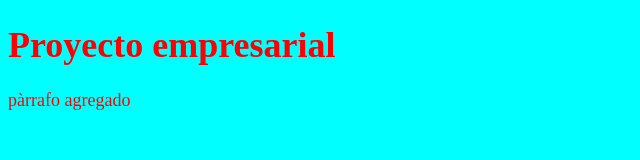
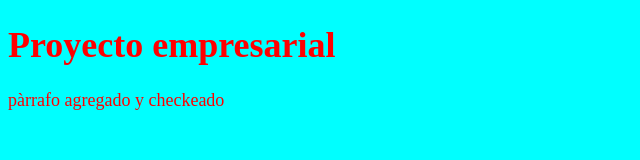
Before and after one commit to arturolopm/CursoGit, a plain HTML site: page index.html in a window 1280 px wide. Shown: the whole page, without its empty margins (0-640 px from the left). Drawn offline with Linux system fonts and the light colour scheme.

Commit message:
Update index.html

```diff
--- a/index.html
+++ b/index.html
@@ -8,6 +8,6 @@
 </head>
 <body>
 <h1>Proyecto empresarial</h1>
-  <p> pàrrafo agregado</p>
+  <p> pàrrafo agregado y checkeado</p>
 </body>
 </html>
```
